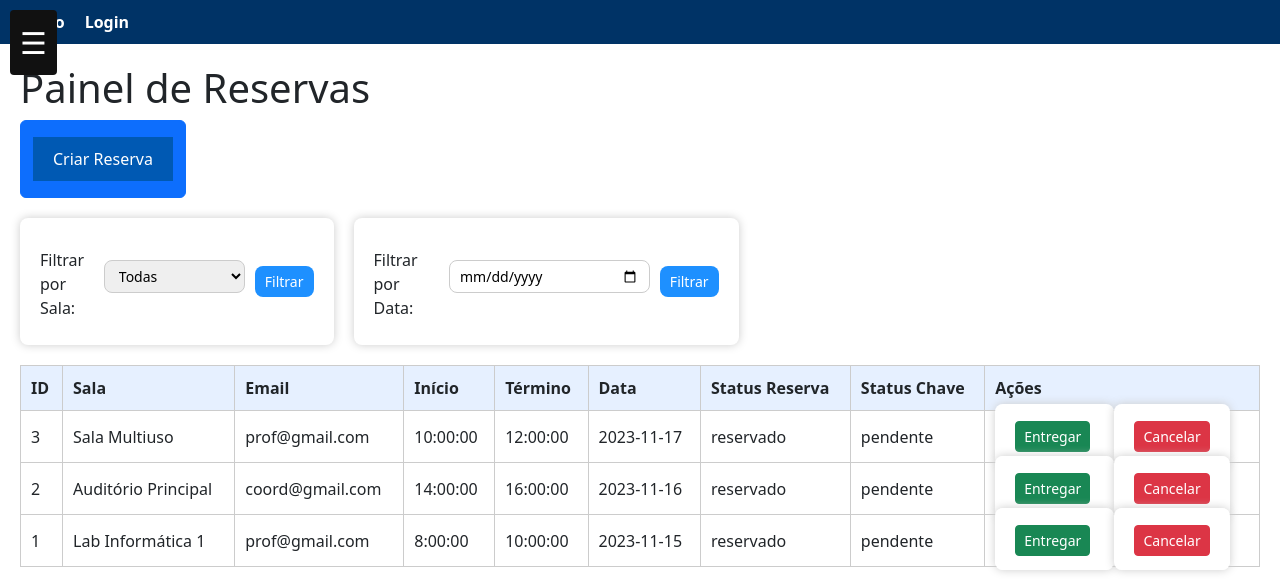
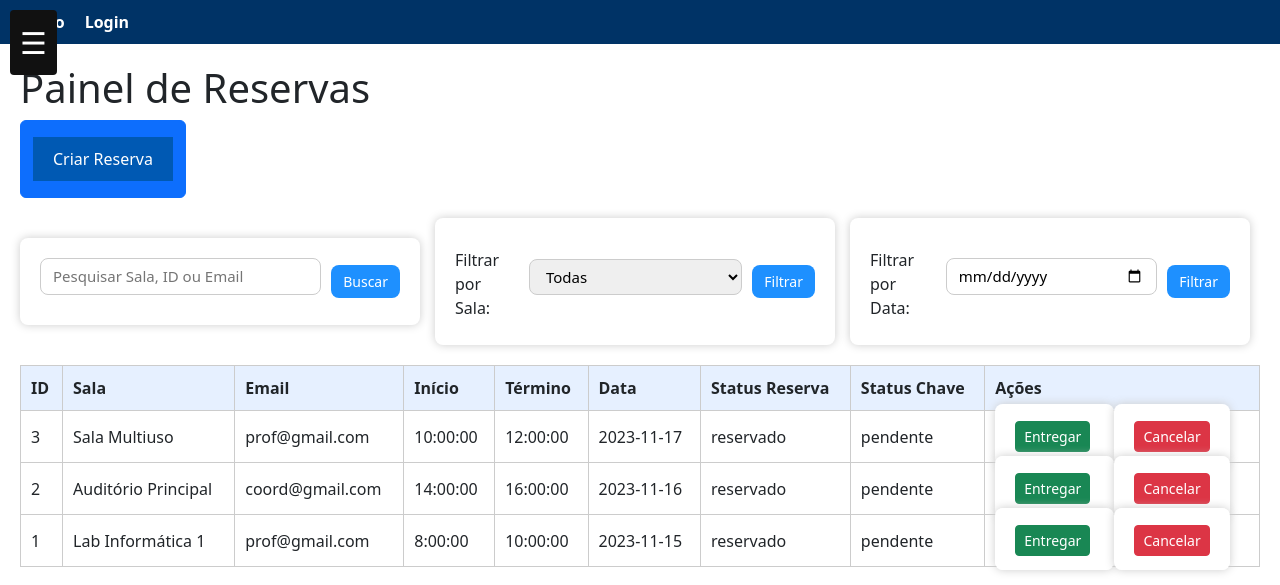
Before and after one commit to MeboxT3R1A/ChronoSala, a Flask app: page /coordenador/listar_reservas in a window 1280 px wide. Shown: the top 585 px of the page. Run offline with Flask 3, Linux system fonts and the light colour scheme; data comes from the database, SQL or seed files in the repository.

Commit message:
filtros de pesquisa estão quase todos funcionando do (Coordenador)

```diff
--- a/app/routes/coordenador/views.py
+++ b/app/routes/coordenador/views.py
@@ -115,14 +115,31 @@ def cadastro_usuario():
 
 @coordenador.route('/listar_funcionarios')
 def listar_funcionarios():
+    busca = request.args.get('busca')
+    filtro_funcao = request.args.get('filtro_funcao')
+
     try:
         conn = get_db()
-        with conn.cursor(cursor=pymysql.cursors.DictCursor) as cursor:
-            cursor.execute("SELECT * FROM funcionario;")
+        with conn.cursor(pymysql.cursors.DictCursor) as cursor:
+            query = "SELECT * FROM funcionario WHERE 1=1"
+            params = []
+
+            if busca:
+                query += " AND (nome LIKE %s OR matricula = %s)"
+                params.extend((f"%{busca}%", busca))
+
+            if filtro_funcao:
+                query += " AND funcao = %s"
+                params.append(filtro_funcao)
+
+            cursor.execute(query, params)
             funcionarios = cursor.fetchall()
         return render_template('painel_funcionario.html', funcionarios=funcionarios)
+
     except Exception as e:
-        return f"Erro ao buscar funcionários: {e}"
+        flash(f"Erro ao buscar funcionários: {e}", "danger")
+        return render_template('painel_funcionario.html', funcionarios=[])
+
 
 @coordenador.route('/editar_funcionario/<email>', methods=['GET', 'POST'])
 def editar_funcionario(email):
@@ -161,25 +178,43 @@ def editar_funcionario(email):
         return render_template('editar_funcionario.html', funcionario=funcionario)
 
 
-@coordenador.route('/listar_reservas', methods=['GET', 'POST'])
+def buscar_salas():
+    conn = get_db()
+    with conn.cursor(pymysql.cursors.DictCursor) as cursor:
+        cursor.execute("SELECT nome_sala FROM sala")
+        return [row['nome_sala'] for row in cursor.fetchall()]
+
+
+@coordenador.route('/listar_reservas', methods=['GET'])
 def listar_reservas():
     try:
         conn = get_db()
         with conn.cursor(pymysql.cursors.DictCursor) as cursor:
-            # Filtros opcionais
-            nome_sala = request.form.get('nome_sala')
-            data_res = request.form.get('data_res')
+            nome_sala = request.args.get('sala')
+            data_res = request.args.get('data')
+            busca = request.args.get('busca')
 
             query = "SELECT id_res, nome_sala, email, inicio, termino, data_res, status_res, status_chave FROM reserva"
             filtros = []
             valores = []
 
+            # Filtros existentes
             if nome_sala:
                 filtros.append("nome_sala = %s")
                 valores.append(nome_sala)
             if data_res:
                 filtros.append("data_res = %s")
                 valores.append(data_res)
+
+            # Filtro novo para busca geral
+            if busca:
+                # Verifica se busca é número (id)
+                if busca.isdigit():
+                    filtros.append("(id_res = %s OR nome_sala LIKE %s OR email LIKE %s)")
+                    valores.extend([int(busca), f"%{busca}%", f"%{busca}%"])
+                else:
+                    filtros.append("(nome_sala LIKE %s OR email LIKE %s)")
+                    valores.extend([f"%{busca}%", f"%{busca}%"])
 
             if filtros:
                 query += " WHERE " + " AND ".join(filtros)
@@ -189,11 +224,16 @@ def listar_reservas():
             cursor.execute(query, valores)
             reservas = cursor.fetchall()
 
-        return render_template('painel_reserva.html', reservas=reservas)
+        return render_template(
+            'painel_reserva.html',
+            reservas=reservas,
+            salas=buscar_salas(),
+            sala_selecionada=nome_sala,
+            data_selecionada=data_res
+        )
     except Exception as e:
         flash(f'Erro ao listar reservas: {e}', 'danger')
         return redirect(url_for('coordenador_bp.painel_coordenador'))
-
 
 # Rota para entregar a chave (acionada pelo botão "Entregar")
 @coordenador.route('/entregar_chave/<int:id_res>', methods=['POST'])
--- /dev/null
+++ b/app/static/js/reserva.js
@@ -0,0 +1,18 @@
+document.addEventListener('DOMContentLoaded', function () {
+    document.querySelectorAll('.form-entregar').forEach(function (form) {
+        form.addEventListener('submit', function (event) {
+            const dataReserva = this.dataset.dataReserva;  // Ex: '2025-07-22'
+            const hoje = new Date().toISOString().split('T')[0];
+
+            if (dataReserva !== hoje) {
+                event.preventDefault();
+                alert("Você só pode entregar a chave no dia da reserva!\nData da reserva: " + dataReserva);
+            } else {
+                const confirmar = confirm("Você tem certeza que quer entregar a chave?");
+                if (!confirmar) {
+                    event.preventDefault();
+                }
+            }
+        });
+    });
+});
--- a/app/templates/index.html
+++ b/app/templates/index.html
@@ -61,6 +61,8 @@
             body.classList.toggle("sidebar-open");
         }
     </script>
+
+    <script src="{{ url_for('static', filename='js/reserva.js') }}"></script>
 </body>
 
 </html>
--- a/app/templates/painel_reserva.html
+++ b/app/templates/painel_reserva.html
@@ -57,24 +57,48 @@
 <a href="{{ url_for('coordenador_bp.criar_reserva') }}" class="btn btn-primary"><button>Criar Reserva</button></a>
 
 
-<div class="filtros-container">
+<div class="filtros-container" style="gap: 15px; align-items: center;">
+  <!-- Form de busca geral -->
+  <form method="GET" action="{{ url_for('coordenador_bp.listar_reservas') }}">
+    <input
+      type="text"
+      name="busca"
+      placeholder="Pesquisar Sala, ID ou Email"
+      value="{{ request.args.get('busca', '') }}"
+      style="width: 350px; padding: 6px 12px; border-radius: 8px; border: 1px solid #ccc; font-size: 15px;"
+    />
+    <button type="submit" style="padding: 6px 12px; border-radius: 8px; background-color: #1e90ff; color: white; border: none; cursor: pointer;">
+      Buscar
+    </button>
+  </form>
+
   <!-- Filtro por Sala -->
   <form method="GET" action="{{ url_for('coordenador_bp.listar_reservas') }}">
     <label for="sala">Filtrar por Sala:</label>
-        <select name="sala" id="sala">
+    <select name="sala" id="sala" style="padding: 6px 12px; border-radius: 8px; border: 1px solid #ccc; font-size: 15px;">
       <option value="">Todas</option>
       {% for sala in salas %}
-            <option value="{{ sala }}" {% if sala==sala_selecionada %}selected{% endif %}>{{ sala }}</option>
+      <option value="{{ sala }}" {% if sala == sala_selecionada %}selected{% endif %}>{{ sala }}</option>
       {% endfor %}
     </select>
-        <button type="submit">Filtrar</button>
+    <button type="submit" style="padding: 6px 12px; border-radius: 8px; background-color: #1e90ff; color: white; border: none; cursor: pointer;">
+      Filtrar
+    </button>
   </form>
 
   <!-- Filtro por Data -->
   <form method="GET" action="{{ url_for('coordenador_bp.listar_reservas') }}">
     <label for="data">Filtrar por Data:</label>
-        <input type="date" name="data" id="data" value="{{ data_selecionada }}">
-        <button type="submit">Filtrar</button>
+    <input
+      type="date"
+      name="data"
+      id="data"
+      value="{{ data_selecionada }}"
+      style="padding: 6px 12px; border-radius: 8px; border: 1px solid #ccc; font-size: 15px;"
+    />
+    <button type="submit" style="padding: 6px 12px; border-radius: 8px; background-color: #1e90ff; color: white; border: none; cursor: pointer;">
+      Filtrar
+    </button>
   </form>
 </div>
 
@@ -108,9 +132,8 @@
                 {% if reserva.status_res != 'cancelado' and reserva.status_chave == 'pendente' %}
                 <!-- Botão Entregar -->
                 <form method="POST" action="{{ url_for('coordenador_bp.entregar_chave', id_res=reserva.id_res) }}"
-                    style="display:inline;">
-                    <button type="submit" onclick="return confirm('Você tem certeza que quer entregar a chave?');"
-                        class="btn btn-sm btn-success">Entregar</button>
+                    style="display:inline;" class="form-entregar" data-data-reserva="{{ reserva.data_res }}">
+                    <button type="submit" class="btn btn-sm btn-success">Entregar</button>
                 </form>
 
                 <!-- Botão Cancelar -->
```
Also changed, not shown: app/templates/painel_funcionario.html (+12 -0 lines), app/test/teste.py (added, +21 -0 lines). Lines whose indentation alone changed are shown as unchanged.
